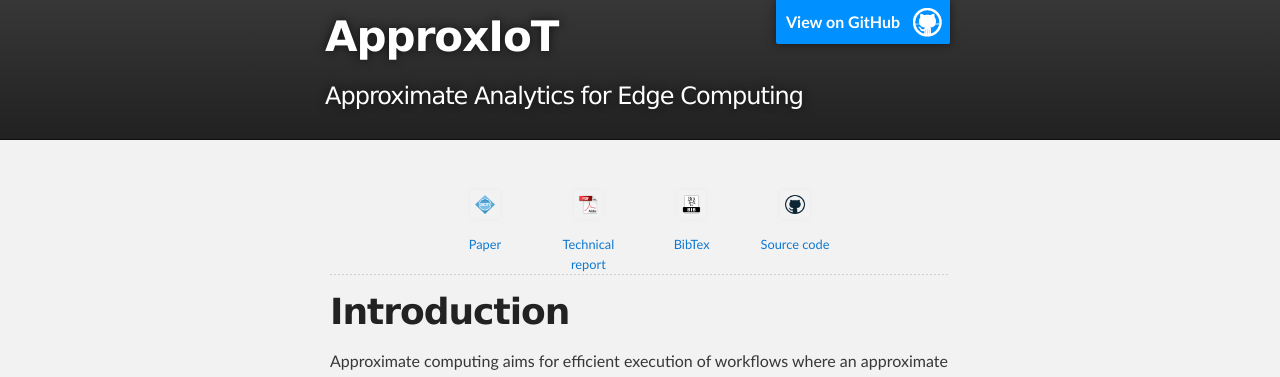
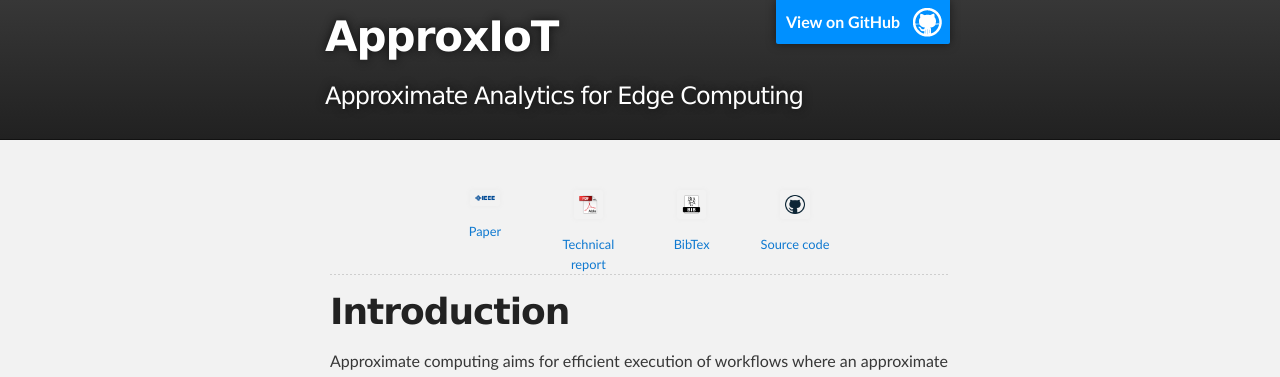
Before and after one commit to ApproxIoT/ApproxIoT, a Jekyll site: the page built from index.md, in a window 1280 px wide. Shown: the top 377 px of the page. Built offline with Jekyll 4.4.1, drawn with Linux system fonts in a browser that asks for light colours.

Commit message:
change figures

```diff
--- a/index.md
+++ b/index.md
@@ -9,7 +9,7 @@ layout: default
 
 <div class="large-2 large-push-2 columns" markdown="0" style="text-align:center;">
         <a href="https://xxx">
-            <img class="t0" width="40%" src="/ApproxIoT/images/acm-icon.png" alt="Paper">
+            <img class="t0" width="40%" src="/ApproxIoT/images/IEEE.png" alt="Paper">
             <div style="text-align:center; margin: 0 0 0 0; font-size: 0.8em;">Paper</div>
         </a>
 </div>
```
Also changed, not shown: images/IEEE.png (added), images/acm-icon.png (deleted), 1 other file.
